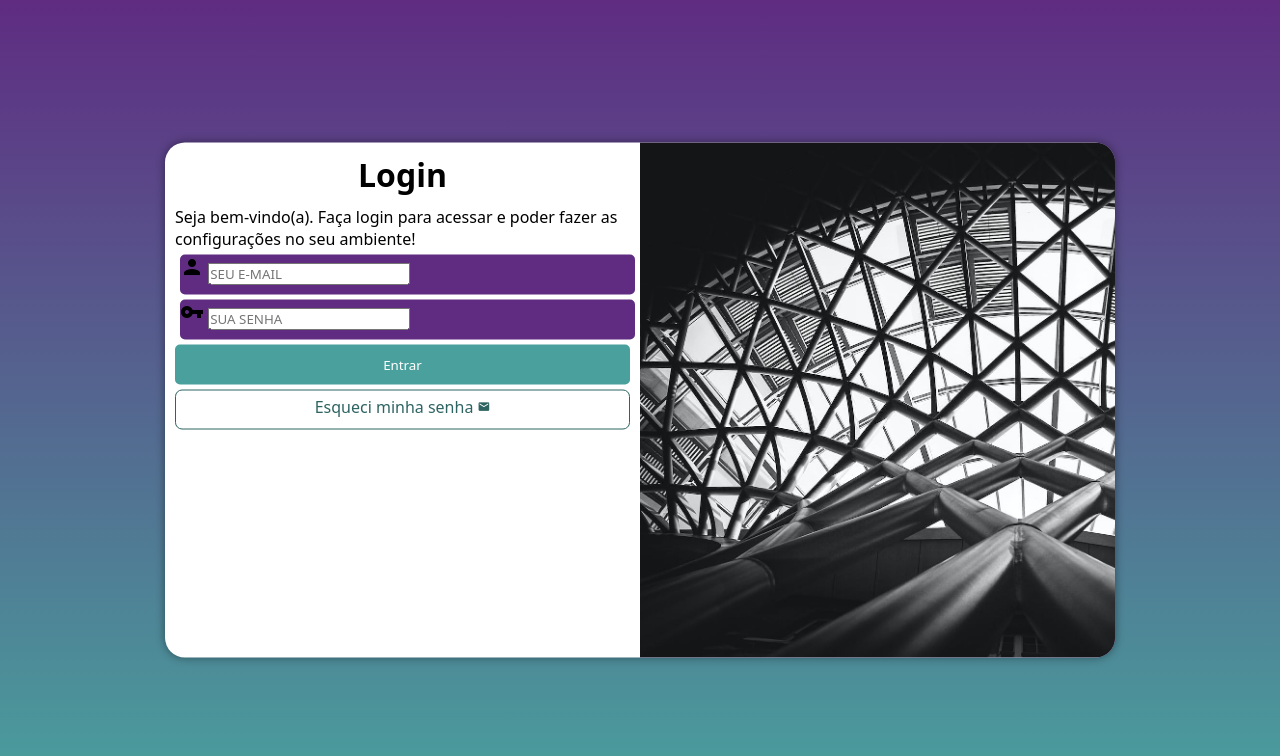
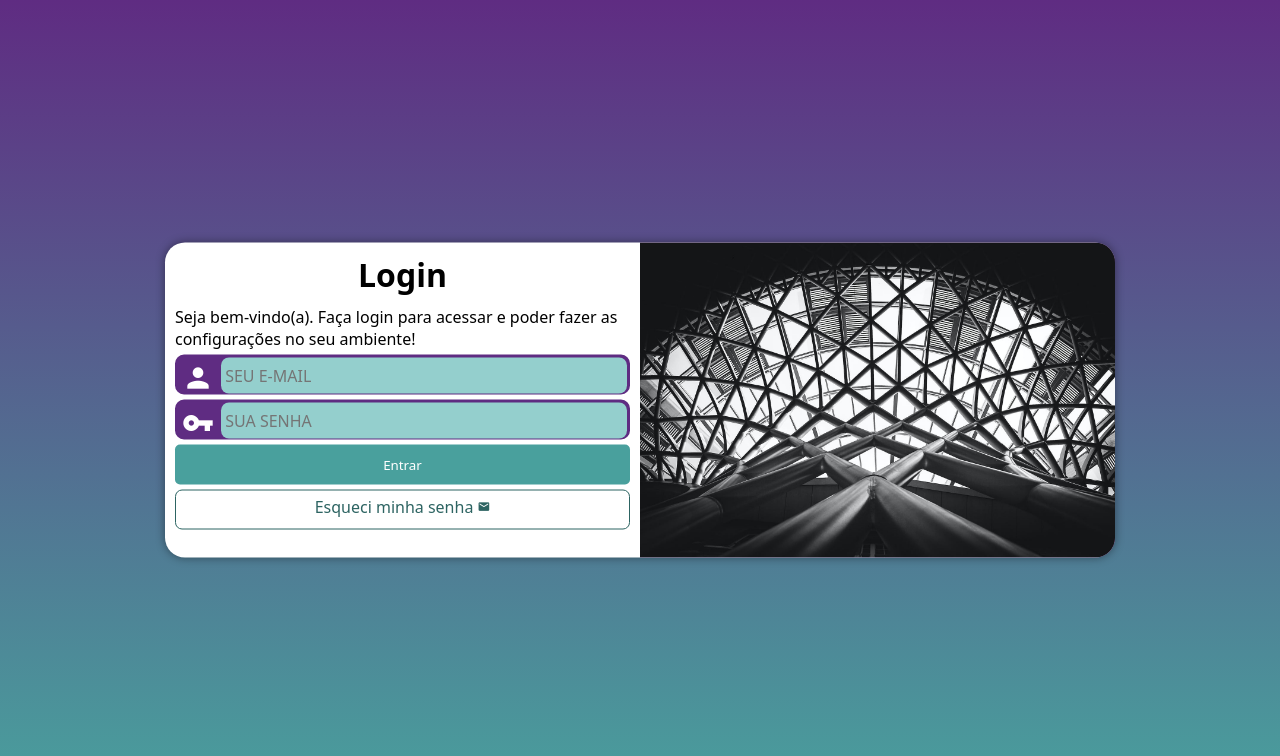
Before and after one commit to diegoramosds/projeto-login, a plain HTML site: page index.html in a window 1280 px wide. Drawn offline with Linux system fonts and the light colour scheme.

Commit message:
formatação do formulário

```diff
--- a/estilos/media-query.css
+++ b/estilos/media-query.css
@@ -9,6 +9,7 @@
 
     section#login {
         width: 80vw;
+        height: 290px;
 
     }
     section#login > div#imagem {
@@ -38,6 +39,7 @@ section#login > div#formulario {
     section#login{
 
         width: 950px;
+        height: 315px;
 
     }
 
@@ -61,6 +63,7 @@ div#formulario > p{
     font-size:  1.2em;
 
 
+
 }
 
 div#formulario > h1{
--- a/estilos/style.css
+++ b/estilos/style.css
@@ -32,7 +32,7 @@ section#login{
     position: absolute;
     top: 50%;
     left: 50%;
-    transform: translate(-50% , -50%);
+
     background-color: white;
     box-shadow: 0px 0px 10px rgba(0, 0, 0, 0.433);
     width: 251px;
@@ -42,6 +42,8 @@ section#login{
 
     transition: width 0.2s, heigth 0.2s;
     transition-timing-function: ease;
+
+    transform: translate(-50% , -50%);
 
 }
 
@@ -91,15 +93,40 @@ form > input[type=submit]:hover{
 
 form > div.campo{
     background-color: #5f2c82 ;
+    border: 2px solid #5f2c82;
     display: block;
     width: 100%;
     height: 40px;
-    border-radius: 5px;
-    margin: 5px 5px;
+    border-radius: 9px;
+    margin: 5px 0px;
 
 }
 div.campo > label{
     display: none;
+}
+div.campo >span{
+    color: white;
+
+    font-size: 2em;
+    width: 40px;
+    padding: 5px;
+
+}
+div.campo > input{
+    background-color: #94cfcd;
+    font-size: 1em;
+    width: calc(100% - 45px) ;
+
+    height:100% ;
+    border-radius: 8px;
+    padding:4px;
+    border: 0px;
+    transform: translateY(-12px);
+
+}
+
+div.campo > input:focus-within{
+    background-color: white;
 }
 
 
```
